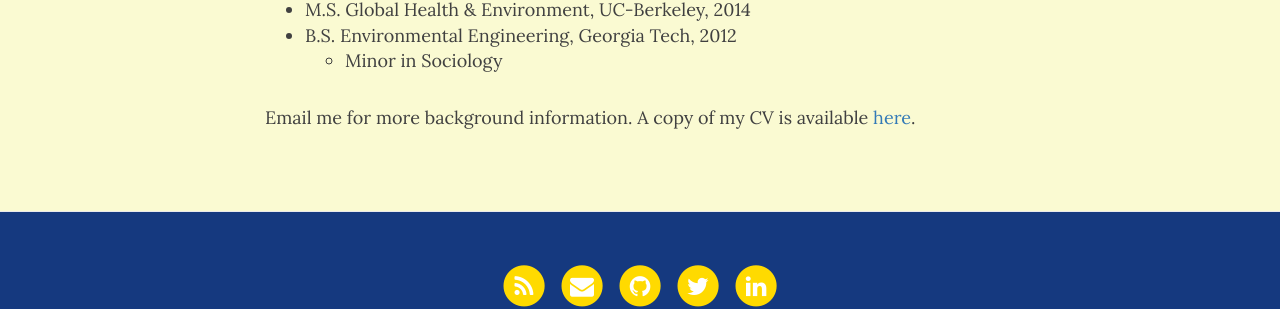
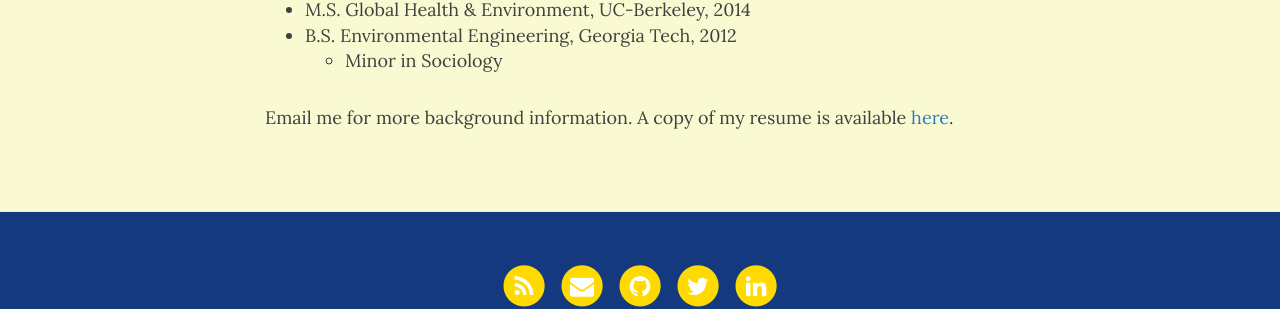
Before and after one commit to tomasleon/tomasleon.github.io, a Jekyll site: the page built from aboutme.md, in a window 1280 px wide and 900 px high, scrolled down 928 px. Shown: the part 455-764 px from the top of the window. Built offline with Jekyll 4.4.1, drawn with Linux system fonts in a browser that asks for light colours; nearby versions of some CDN libraries.

Commit message:
Update CV to resume

```diff
--- a/aboutme.md
+++ b/aboutme.md
@@ -23,4 +23,4 @@ Previously, I did my PhD in Environmental Health Sciences under [Robert C. Spear
 
 
 
-Email me for more background information. A copy of my CV is available [here](CV_Tomas_Leon_2020b.pdf).
+Email me for more background information. A copy of my resume is available [here](Resume_Tomas_Leon_2020e.pdf).
```
